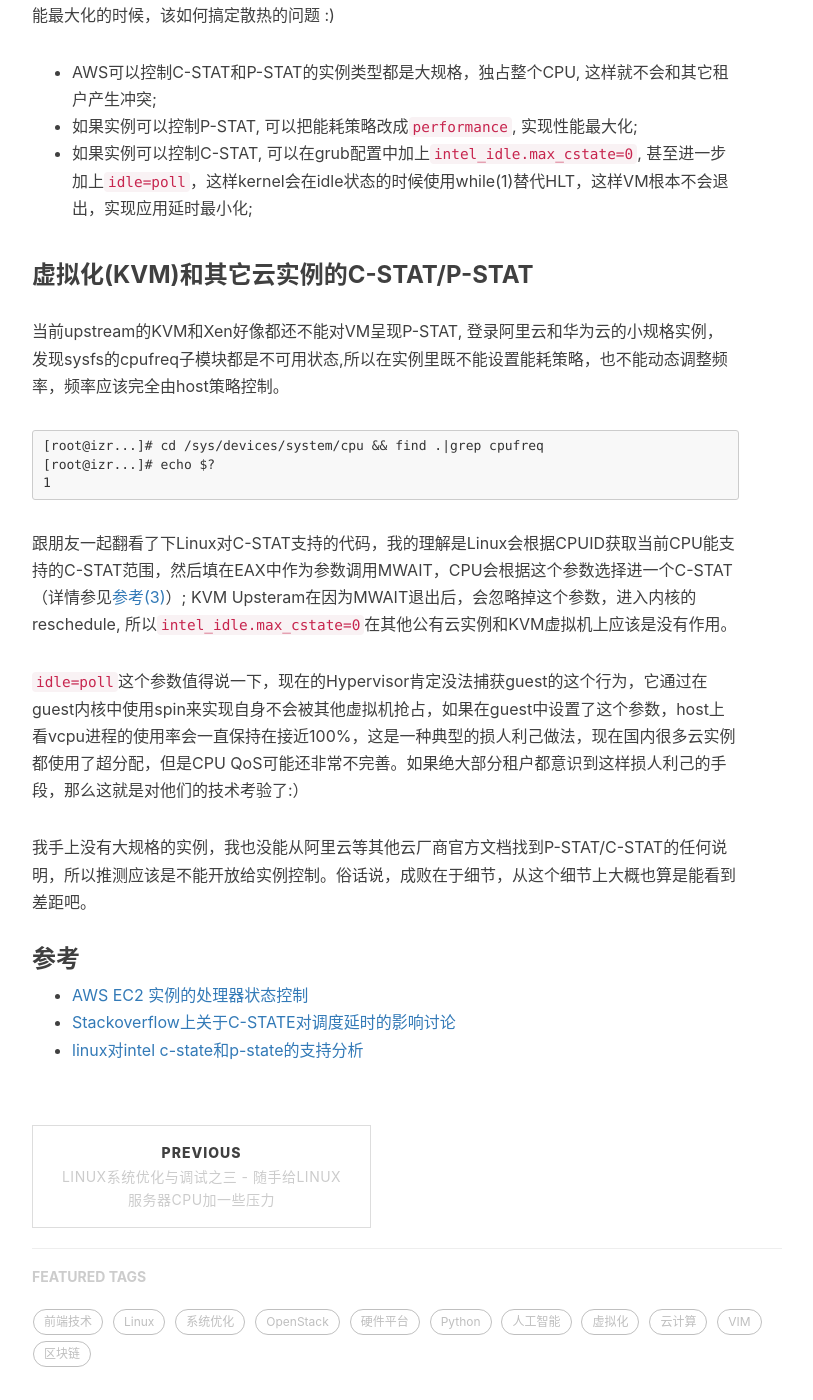
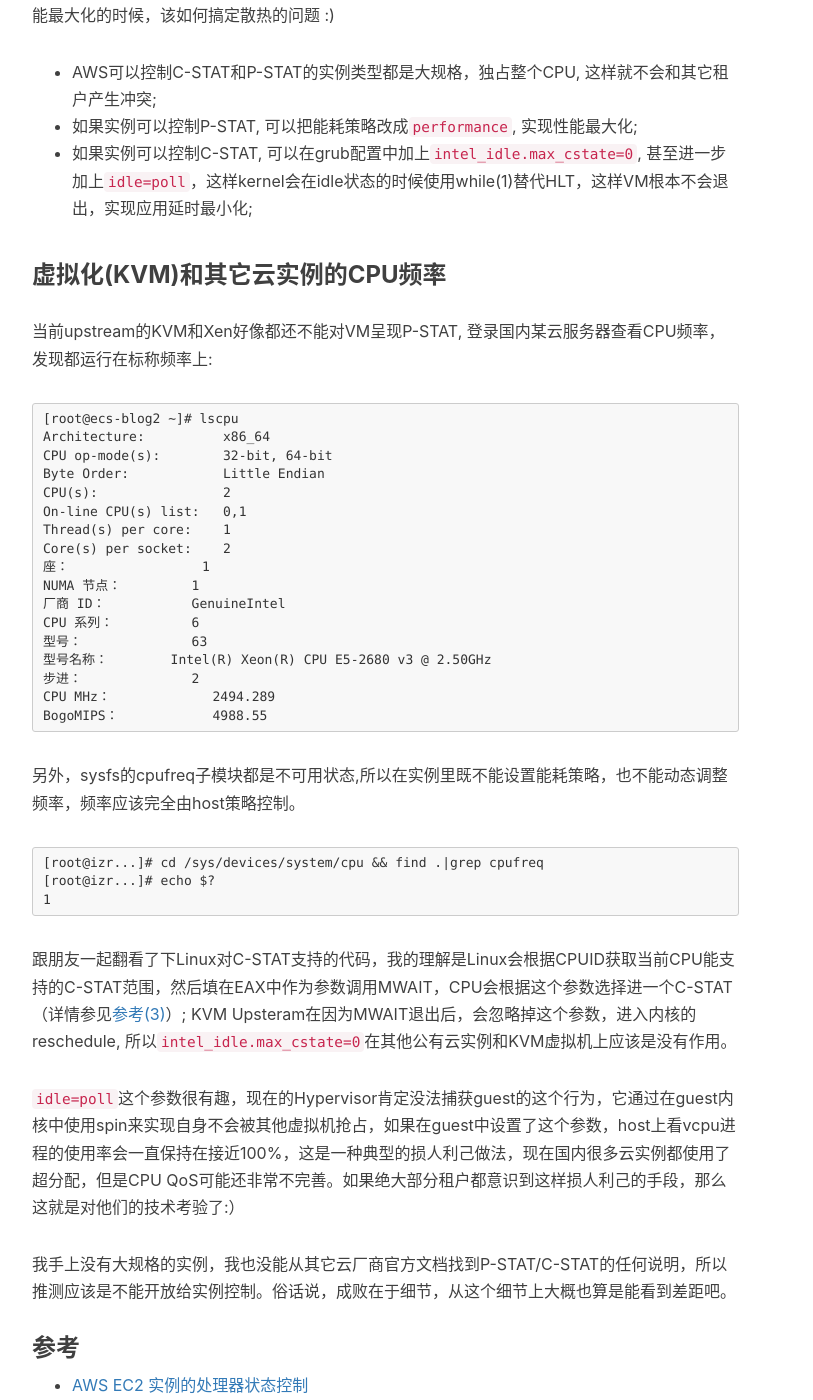
Before and after one commit to luohao-brian/luohao-brian.github.io, a Jekyll site: the page built from _posts/2018-07-28-Linux系统优化与调试之四 : 云上云下的CPU频率.md, in a window 1280 px wide and 1400 px high, scrolled down 5569 px. Shown: the whole window, without its empty margins (233-1046 px from the left). Built offline with Jekyll 4.4.1, drawn with Linux system fonts in a browser that asks for light colours; comment, search, counter and statistics services are not loaded.

Commit message:
修改CPU频率文章，加入补充

````diff
--- a/_posts/2018-07-28-Linux系统优化与调试之四 : 云上云下的CPU频率.md
+++ b/_posts/2018-07-28-Linux系统优化与调试之四 : 云上云下的CPU频率.md
@@ -223,9 +223,30 @@ Intel将C-STAT和P-STAT设计用来帮助用户在功耗和性能上实现最佳
 * 如果实例可以控制P-STAT, 可以把能耗策略改成`performance`, 实现性能最大化;
 * 如果实例可以控制C-STAT, 可以在grub配置中加上`intel_idle.max_cstate=0`, 甚至进一步加上`idle=poll`，这样kernel会在idle状态的时候使用while(1)替代HLT，这样VM根本不会退出，实现应用延时最小化;
 
-### 虚拟化(KVM)和其它云实例的C-STAT/P-STAT
+### 虚拟化(KVM)和其它云实例的CPU频率
 
-当前upstream的KVM和Xen好像都还不能对VM呈现P-STAT, 登录阿里云和华为云的小规格实例，发现sysfs的cpufreq子模块都是不可用状态,所以在实例里既不能设置能耗策略，也不能动态调整频率，频率应该完全由host策略控制。
+当前upstream的KVM和Xen好像都还不能对VM呈现P-STAT, 登录国内某云服务器查看CPU频率，发现都运行在标称频率上:
+```
+[root@ecs-blog2 ~]# lscpu
+Architecture:          x86_64
+CPU op-mode(s):        32-bit, 64-bit
+Byte Order:            Little Endian
+CPU(s):                2
+On-line CPU(s) list:   0,1
+Thread(s) per core:    1
+Core(s) per socket:    2
+座：                 1
+NUMA 节点：         1
+厂商 ID：           GenuineIntel
+CPU 系列：          6
+型号：              63
+型号名称：        Intel(R) Xeon(R) CPU E5-2680 v3 @ 2.50GHz
+步进：              2
+CPU MHz：             2494.289
+BogoMIPS：            4988.55
+```
+
+另外，sysfs的cpufreq子模块都是不可用状态,所以在实例里既不能设置能耗策略，也不能动态调整频率，频率应该完全由host策略控制。
 
 ```
 [root@izr...]# cd /sys/devices/system/cpu && find .|grep cpufreq
@@ -235,9 +256,9 @@ Intel将C-STAT和P-STAT设计用来帮助用户在功耗和性能上实现最佳
 
 跟朋友一起翻看了下Linux对C-STAT支持的代码，我的理解是Linux会根据CPUID获取当前CPU能支持的C-STAT范围，然后填在EAX中作为参数调用MWAIT，CPU会根据这个参数选择进一个C-STAT（详情参见[参考(3)](https://mp.weixin.qq.com/s/n7ZGZ324mPwu6WttdQSMCw)）; KVM Upsteram在因为MWAIT退出后，会忽略掉这个参数，进入内核的reschedule, 所以`intel_idle.max_cstate=0`在其他公有云实例和KVM虚拟机上应该是没有作用。
 
-`idle=poll`这个参数值得说一下，现在的Hypervisor肯定没法捕获guest的这个行为，它通过在guest内核中使用spin来实现自身不会被其他虚拟机抢占，如果在guest中设置了这个参数，host上看vcpu进程的使用率会一直保持在接近100%，这是一种典型的损人利己做法，现在国内很多云实例都使用了超分配，但是CPU QoS可能还非常不完善。如果绝大部分租户都意识到这样损人利己的手段，那么这就是对他们的技术考验了:）
+`idle=poll`这个参数很有趣，现在的Hypervisor肯定没法捕获guest的这个行为，它通过在guest内核中使用spin来实现自身不会被其他虚拟机抢占，如果在guest中设置了这个参数，host上看vcpu进程的使用率会一直保持在接近100%，这是一种典型的损人利己做法，现在国内很多云实例都使用了超分配，但是CPU QoS可能还非常不完善。如果绝大部分租户都意识到这样损人利己的手段，那么这就是对他们的技术考验了:）
 
-我手上没有大规格的实例，我也没能从阿里云等其他云厂商官方文档找到P-STAT/C-STAT的任何说明，所以推测应该是不能开放给实例控制。俗话说，成败在于细节，从这个细节上大概也算是能看到差距吧。
+我手上没有大规格的实例，我也没能从其它云厂商官方文档找到P-STAT/C-STAT的任何说明，所以推测应该是不能开放给实例控制。俗话说，成败在于细节，从这个细节上大概也算是能看到差距吧。
 
 ### 参考
 - [AWS EC2 实例的处理器状态控制](https://docs.aws.amazon.com/zh_cn/AWSEC2/latest/UserGuide/processor_state_control.html)
````
